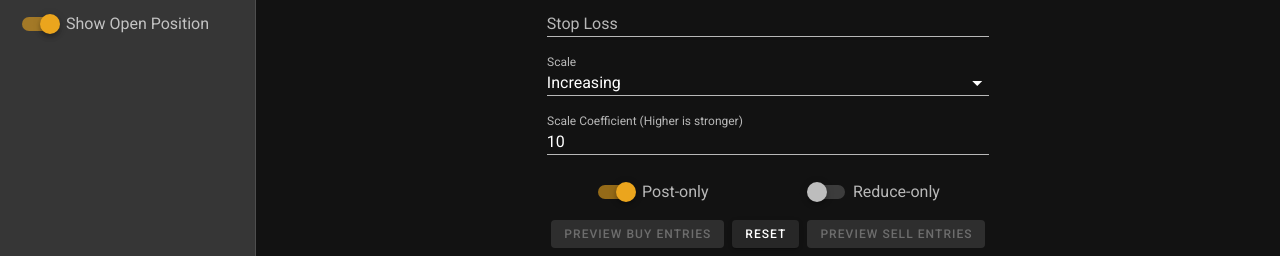
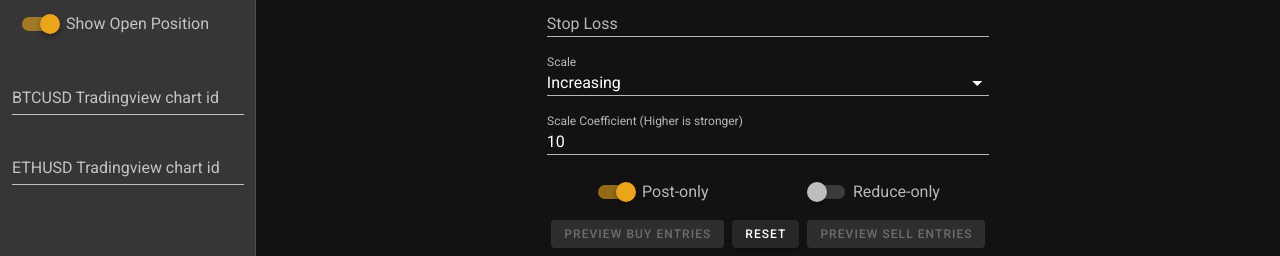
Before and after one commit to TranceGeniK/bybit-tools, a Vue app: page / in a window 1280 px wide. Shown: the part 400-656 px from the top of the page. Built offline with nearby package versions, Linux system fonts and the light colour scheme; what vue-notification would draw is missing.

Commit message:
can change tradingview chart based on current symbol

```diff
--- a/src/components/Drawer/Drawer.html
+++ b/src/components/Drawer/Drawer.html
@@ -33,7 +33,15 @@
         </v-btn>
 
         <v-switch v-model="$ui.showTvChart" class="ma-2 mt-4" color="primary" label="Show Tradingview Chart"></v-switch>
-        <v-switch v-model="$ui.showOpenPosition" class="ma-2 mt-0" color="primary" label="Show Open Position"></v-switch>
+        <v-switch v-model="$ui.showOpenPosition" class="ma-2 mt-0" color="primary"
+                  label="Show Open Position"></v-switch>
+
+        <v-text-field
+            v-for="symbol in $bybitApi.availableSymbols"
+            v-model="$ui.chartsIds[symbol]"
+            :label="symbol + ' Tradingview chart id'"
+        ></v-text-field>
+
       </v-layout>
     </v-container>
   </v-form>
--- a/src/components/Home/Home.html
+++ b/src/components/Home/Home.html
@@ -15,7 +15,7 @@
                sm="12"
                xs="12"
         >
-          <webview src="https://www.tradingview.com/chart"
+          <webview :src="'https://www.tradingview.com/chart/' + $ui.chartsIds[$bybitApi.currentSymbol]"
                    style="min-height: 65vh; height: 100%;"
                    :style="expandTv ? tvStyleBig : tvStyleSmall">
           </webview>
--- a/src/plugins/ui.js
+++ b/src/plugins/ui.js
@@ -4,6 +4,12 @@ export default {
       data: {
         showTvChart: false,
         showOpenPosition: true,
+        chartsIds: {
+          "BTCUSD" : '',
+          "ETHUSD" : '',
+          "EOSUSD" : '',
+          "XRPUSD" : ''
+        }
       },
       methods: {},
       created() {
@@ -13,10 +19,19 @@ export default {
         if (localStorage.showOpenPosition !== undefined) {
           this.showOpenPosition = localStorage.showOpenPosition === 'true';
         }
+        if (localStorage.chartsIds !== undefined) {
+          this.chartsIds = JSON.parse(localStorage.chartsIds);
+        }
       },
       watch: {
         showTvChart(showTvChart) {
           localStorage.showTvChart = showTvChart;
+        },
+        chartsIds: {
+          deep: true,
+          handler(chartsIds) {
+            localStorage.chartsIds = JSON.stringify(chartsIds);
+          }
         },
         showOpenPosition(showOpenPosition) {
           localStorage.showOpenPosition = showOpenPosition;
```
